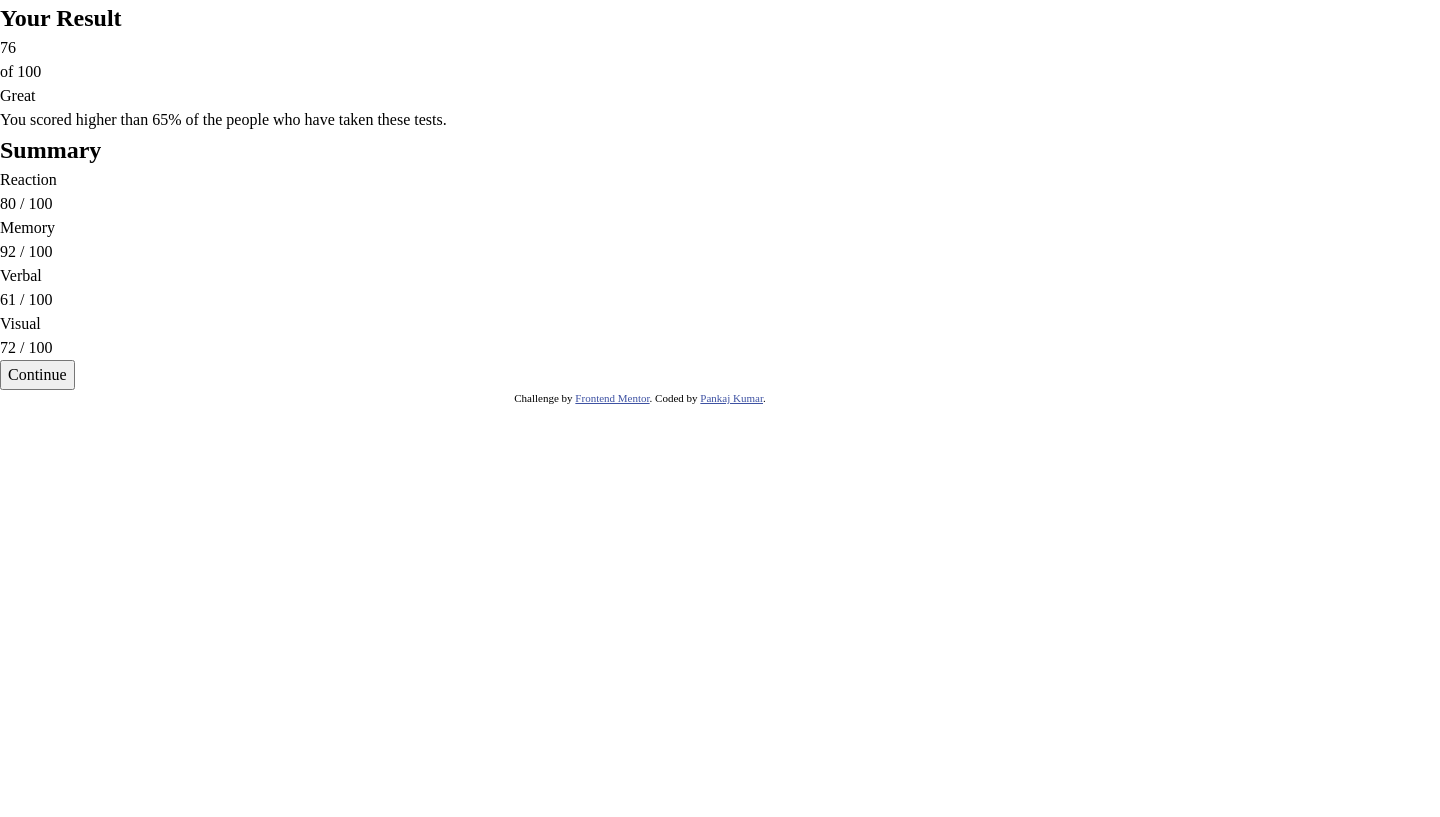
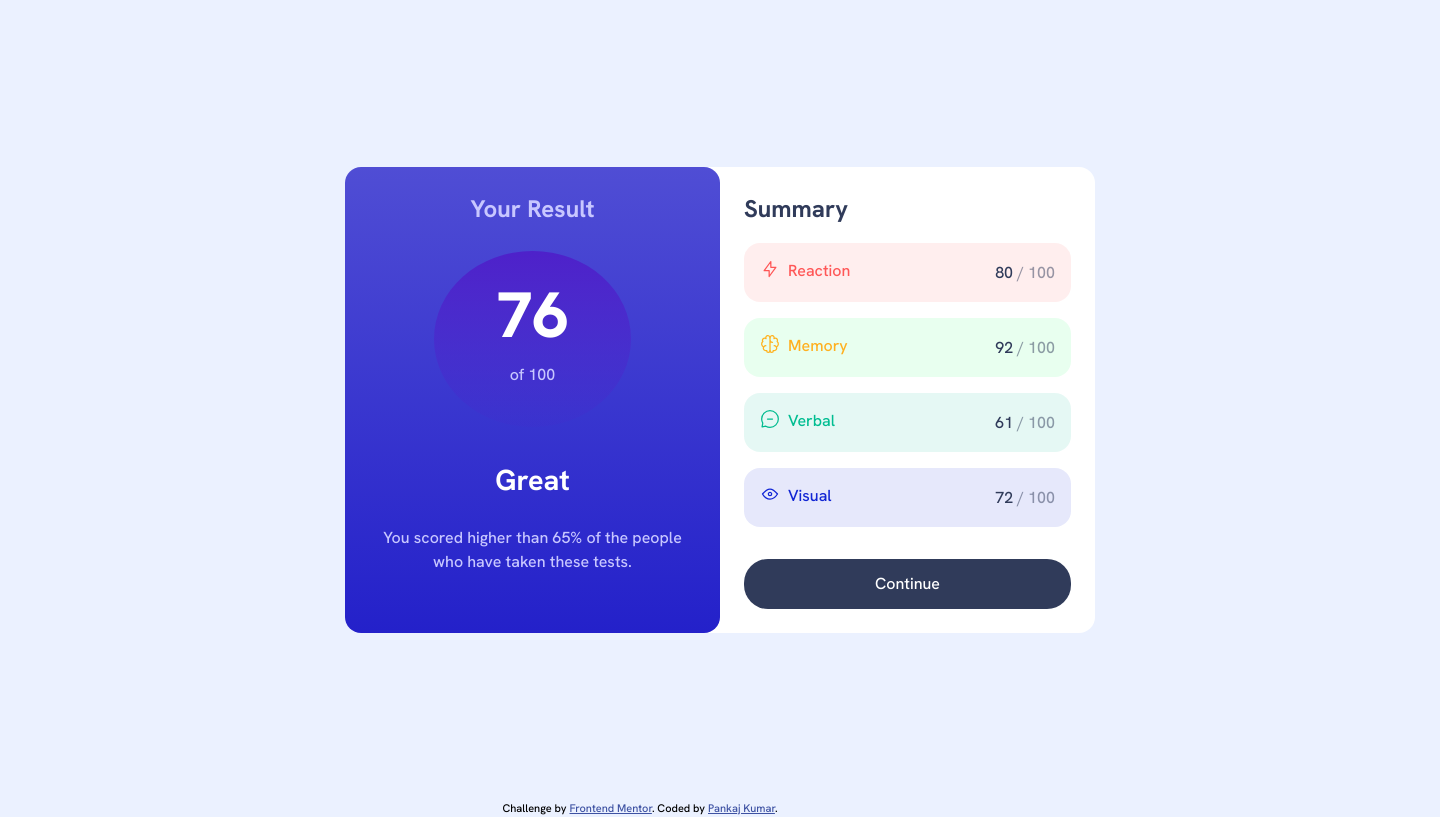
Before and after one commit to pankaj512/frontend-mentor-challenges, a plain HTML site: page index.html in a window 1280 px wide. Shown: the whole page, 1440 px wide, since content can reach past the window. Drawn offline with Linux system fonts and the light colour scheme.

Commit message:
build solution with grid

```diff
--- a/index.html
+++ b/index.html
@@ -13,6 +13,13 @@
     />
 
     <title>Frontend Mentor | Results summary component</title>
+
+    <link rel="preconnect" href="https://fonts.googleapis.com" />
+    <link rel="preconnect" href="https://fonts.gstatic.com" crossorigin />
+    <link
+      href="https://fonts.googleapis.com/css2?family=Hanken+Grotesk:wght@500;700;800&display=swap"
+      rel="stylesheet"
+    />
 
     <link rel="stylesheet" href="./sr-only-style.css" />
     <link rel="stylesheet" href="./reset.css" />
@@ -34,22 +41,22 @@
           </p>
         </article>
         <article class="summary">
-          <h2 class="summary-title">Summary</h2>
-          <div class="result">
+          <h2>Summary</h2>
+          <div class="result-data-reaction">
             <p class="reaction">Reaction</p>
-            <p class="value">80 / 100</p>
+            <p>80 <span>/ 100</span></p>
           </div>
-          <div class="result">
+          <div class="result-data-memory">
             <p class="memory">Memory</p>
-            <p class="value">92 / 100</p>
+            <p>92<span> / 100</span></p>
           </div>
-          <div class="result">
+          <div class="result-data-verbal">
             <p class="verbal">Verbal</p>
-            <p class="value">61 / 100</p>
+            <p>61<span> / 100</span></p>
           </div>
-          <div class="result">
+          <div class="result-data-visual">
             <p class="visual">Visual</p>
-            <p class="value">72 / 100</p>
+            <p>72<span> / 100</span></p>
           </div>
           <button>Continue</button>
         </article>
--- a/style.css
+++ b/style.css
@@ -5,3 +5,216 @@
 .attribution a {
   color: hsl(228, 45%, 44%);
 }
+
+:root {
+  --width-mobile: 375px;
+  --width-desktop: 1440px;
+
+  --Light-red: hsl(0, 100%, 67%);
+  --Orangey-yellow: hsl(39, 100%, 56%);
+  --Green-teal: hsl(166, 100%, 37%);
+  --Cobalt-blue: hsl(234, 85%, 45%);
+  --Light-slate-blue-bg: hsl(252, 100%, 67%);
+  --Light-royal-blue-bg: hsl(241, 81%, 54%);
+  --Violet-blue-circle: hsla(256, 72%, 46%, 1);
+  --Persian-blue-circle: hsla(241, 72%, 46%, 0);
+  --White: -hsl(0, 0%, 100%);
+  --Pale-blue: hsl(221, 100%, 96%);
+  --Light-lavender: hsl(241, 100%, 89%);
+  --Dark-gray-blue: hsl(224, 30%, 27%);
+
+  --font-size: 18px;
+  --font-family: "Hanken Grotesk";
+
+  --font-weight-regular: 500;
+  --font-weight-semibold: 700;
+  --font-weight-bold: 800;
+}
+
+body {
+  height: 100%;
+  min-height: 100vh;
+  background-color: var(--Pale-blue);
+  font-family: var(--font-family);
+}
+
+main {
+  height: 100%;
+  width: var(--width-desktop);
+  display: flex;
+  justify-content: center;
+  align-items: center;
+  flex-direction: column;
+  margin: 0 auto;
+}
+
+main p {
+  font-size: var(--font-family);
+}
+
+section {
+  width: 750px;
+  display: grid;
+  grid-template-columns: 1fr 1fr;
+  justify-content: center;
+  background-color: white;
+  border-radius: 1rem;
+}
+
+article {
+  border-radius: 1rem;
+  padding: 1.5rem;
+}
+
+.result {
+  background-image: linear-gradient(
+    to bottom,
+    hsla(241, 72%, 46%, 0.8),
+    hsla(241, 72%, 46%, 1)
+  );
+  color: var(--Light-lavender);
+  text-align: center;
+  display: flex;
+  flex-direction: column;
+}
+
+.result * {
+  margin-bottom: 1.5rem;
+}
+
+.result-value {
+  background-image: linear-gradient(
+    to bottom,
+    hsla(256, 72%, 46%, 1),
+    hsla(256, 72%, 46%, 0.1)
+  );
+  width: 60%;
+  margin: 0 auto 2rem auto;
+  border-radius: 50%;
+  padding: 1rem;
+}
+
+.result-category {
+  font-size: 1.8rem;
+  color: white;
+  font-weight: var(--font-weight-semibold);
+}
+
+.score {
+  font-size: 4rem;
+  color: white;
+  font-weight: var(--font-weight-bold);
+  margin-bottom: 0;
+}
+
+.summary {
+  font-size: var(--font-weight-semibold);
+}
+
+.summary > h2 {
+  color: var(--Dark-gray-blue);
+}
+
+.summary > div {
+  display: flex;
+  justify-content: space-between;
+  align-items: center;
+  padding: 1rem;
+  border-radius: 1rem;
+  margin: 1rem 0;
+  color: var(--Dark-gray-blue);
+}
+
+.summary > div span {
+  opacity: 0.5;
+}
+
+.result-data-reaction {
+  background-color: hsla(0, 100%, 67%, 0.1);
+}
+
+.reaction {
+  color: var(--Light-red);
+}
+
+.reaction::before {
+  content: url(./assets/images/icon-reaction.svg);
+  display: inline-block;
+  vertical-align: middle;
+  margin-right: 0.5rem;
+  align-self: center;
+}
+
+.result-data-memory {
+  background-color: hsla(139, 100%, 56%, 0.1);
+  color: var(--Orangey-yellow);
+}
+
+.memory {
+  color: var(--Orangey-yellow);
+}
+
+.memory::before {
+  content: url(./assets/images/icon-memory.svg);
+  display: inline-block;
+  margin-right: 0.5rem;
+  vertical-align: middle;
+}
+
+.result-data-verbal {
+  background-color: hsla(166, 100%, 37%, 0.1);
+  color: var(--Green-teal);
+}
+
+.verbal {
+  color: var(--Green-teal);
+}
+
+.verbal::before {
+  content: url(./assets/images/icon-verbal.svg);
+  display: inline-block;
+  margin-right: 0.5rem;
+  vertical-align: middle;
+}
+
+.result-data-visual {
+  background-color: hsla(234, 85%, 45%, 0.1);
+  color: var(--Cobalt-blue);
+}
+
+.visual {
+  color: var(--Cobalt-blue);
+}
+
+.visual::before {
+  content: url(./assets/images/icon-visual.svg);
+  display: inline-block;
+  margin-right: 0.5rem;
+  vertical-align: middle;
+}
+
+button {
+  border: none;
+  padding: 0.8rem;
+  width: 100%;
+  border-radius: 1.5rem;
+  color: white;
+  margin-top: 1rem;
+  background-color: var(--Dark-gray-blue);
+}
+
+@media screen and (max-width: 800px) {
+  main {
+    width: var(--width-mobile);
+    display: block;
+    height: auto;
+  }
+  section {
+    width: 375px;
+    display: grid;
+    grid-template-columns: 1fr;
+    justify-content: center;
+    background-color: white;
+    border-radius: 1rem;
+  }
+}
```
